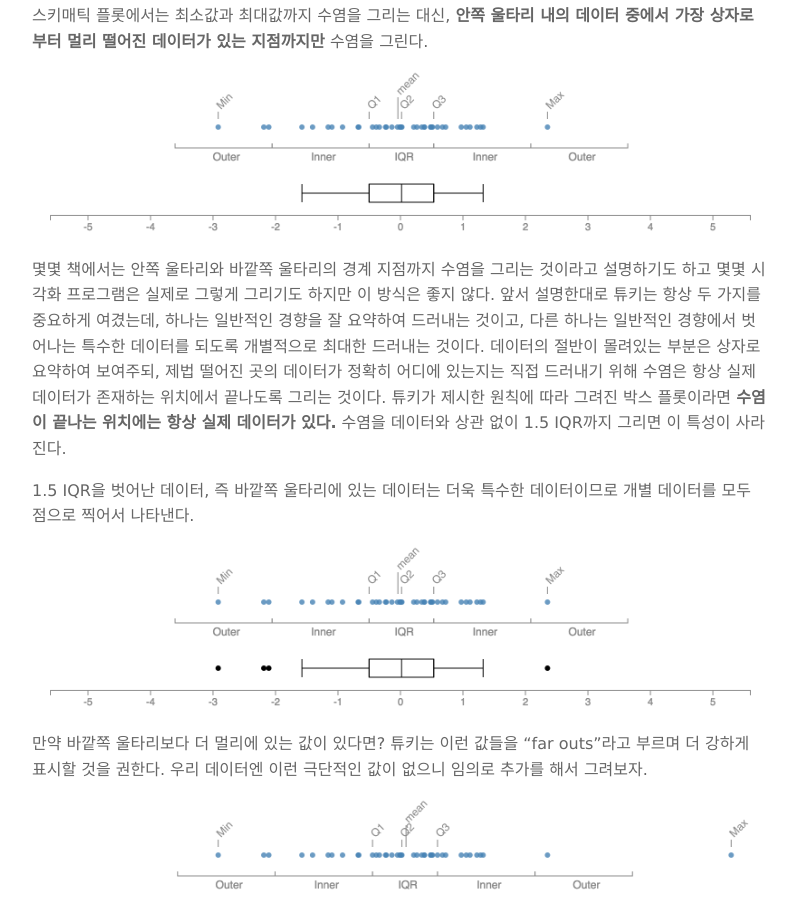
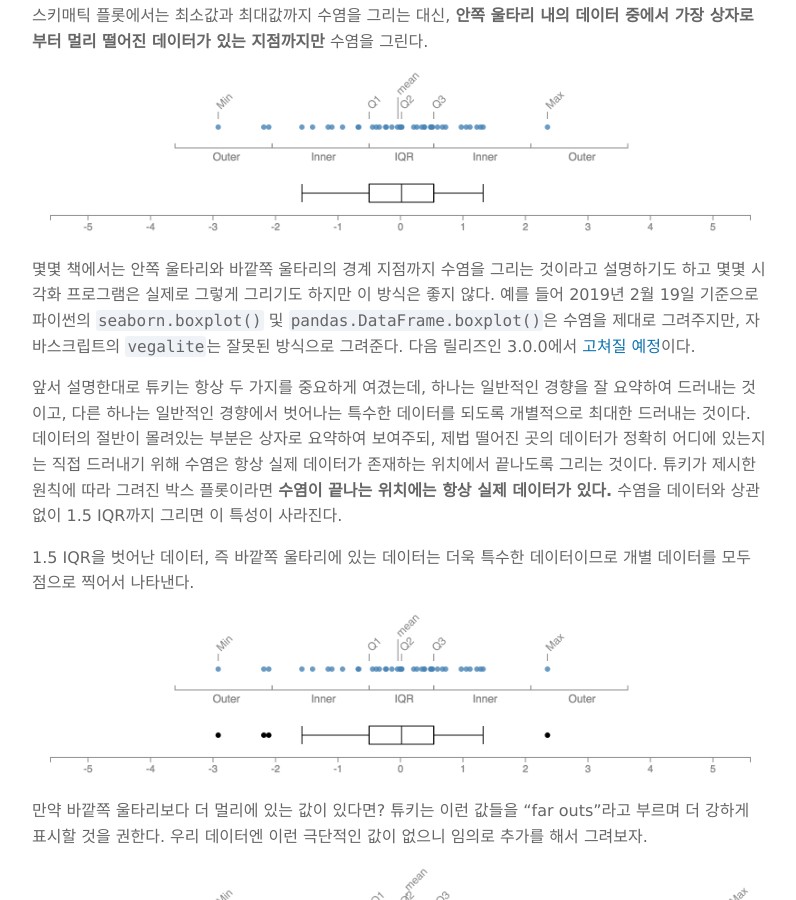
Before and after one commit to boxnwhiskr/boxnwhiskr.github.io, a Jekyll site: the page built from _posts/2019-02-19-boxplot.markdown, in a window 1280 px wide and 900 px high, scrolled down 2503 px. Shown: the whole window, without its empty margins (240-1036 px from the left). Built offline with Jekyll 4.4.1, drawn with Linux system fonts in a browser that asks for light colours; nearby versions of some CDN libraries; some web fonts are replaced.

Commit message:
Mention some implementations: seabon, pandas, and vegalite

```diff
--- a/_posts/2019-02-19-boxplot.markdown
+++ b/_posts/2019-02-19-boxplot.markdown
@@ -42,7 +42,9 @@ date: 2019-02-19
 
 ![수염](/img/posts/2019-02-19-boxplot/whiskers.png)
 
-몇몇 책에서는 안쪽 울타리와 바깥쪽 울타리의 경계 지점까지 수염을 그리는 것이라고 설명하기도 하고 몇몇 시각화 프로그램은 실제로 그렇게 그리기도 하지만 이 방식은 좋지 않다. 앞서 설명한대로 튜키는 항상 두 가지를 중요하게 여겼는데, 하나는 일반적인 경향을 잘 요약하여 드러내는 것이고, 다른 하나는 일반적인 경향에서 벗어나는 특수한 데이터를 되도록 개별적으로 최대한 드러내는 것이다. 데이터의 절반이 몰려있는 부분은 상자로 요약하여 보여주되, 제법 떨어진 곳의 데이터가 정확히 어디에 있는지는 직접 드러내기 위해 수염은 항상 실제 데이터가 존재하는 위치에서 끝나도록 그리는 것이다. 튜키가 제시한 원칙에 따라 그려진 박스 플롯이라면 **수염이 끝나는 위치에는 항상 실제 데이터가 있다.** 수염을 데이터와 상관 없이 1.5 IQR까지 그리면 이 특성이 사라진다.
+몇몇 책에서는 안쪽 울타리와 바깥쪽 울타리의 경계 지점까지 수염을 그리는 것이라고 설명하기도 하고 몇몇 시각화 프로그램은 실제로 그렇게 그리기도 하지만 이 방식은 좋지 않다. 예를 들어 2019년 2월 19일 기준으로 파이썬의 ``seaborn.boxplot()`` 및  ``pandas.DataFrame.boxplot()``은 수염을 제대로 그려주지만, 자바스크립트의 ``vegalite``는 잘못된 방식으로 그려준다. 다음 릴리즈인 3.0.0에서 [고쳐질 예정](https://github.com/vega/vega-lite/pull/4573)이다.
+
+앞서 설명한대로 튜키는 항상 두 가지를 중요하게 여겼는데, 하나는 일반적인 경향을 잘 요약하여 드러내는 것이고, 다른 하나는 일반적인 경향에서 벗어나는 특수한 데이터를 되도록 개별적으로 최대한 드러내는 것이다. 데이터의 절반이 몰려있는 부분은 상자로 요약하여 보여주되, 제법 떨어진 곳의 데이터가 정확히 어디에 있는지는 직접 드러내기 위해 수염은 항상 실제 데이터가 존재하는 위치에서 끝나도록 그리는 것이다. 튜키가 제시한 원칙에 따라 그려진 박스 플롯이라면 **수염이 끝나는 위치에는 항상 실제 데이터가 있다.** 수염을 데이터와 상관 없이 1.5 IQR까지 그리면 이 특성이 사라진다.
 
 1.5 IQR을 벗어난 데이터, 즉 바깥쪽 울타리에 있는 데이터는 더욱 특수한 데이터이므로 개별 데이터를 모두 점으로 찍어서 나타낸다.
 
```
